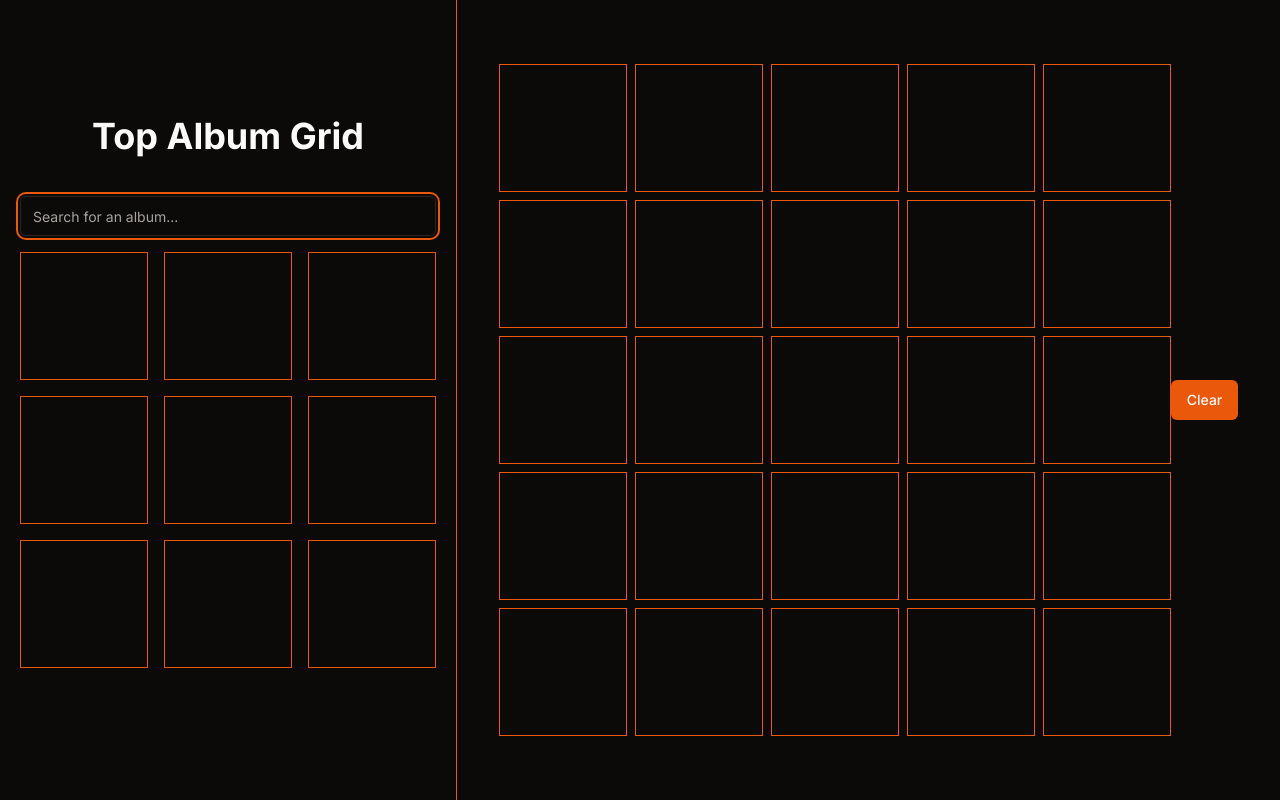
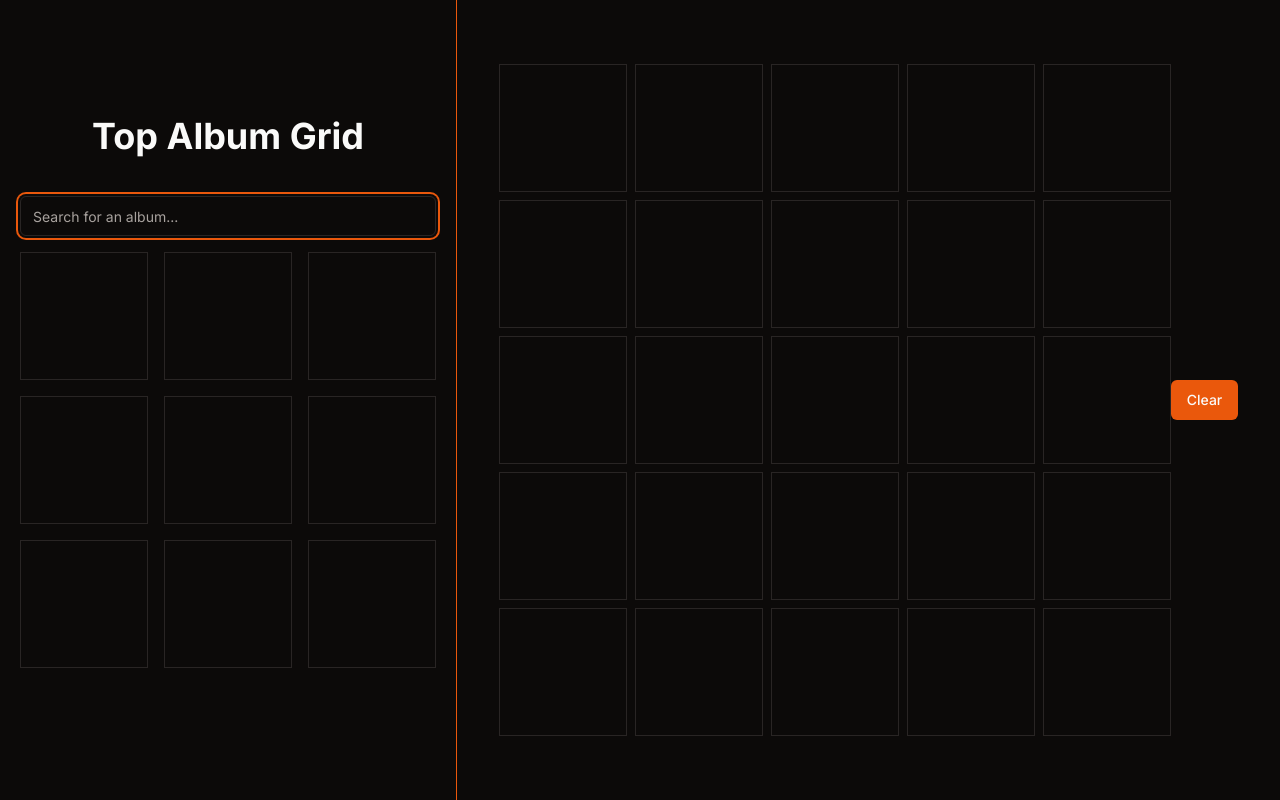
Before and after one commit to lukemcdowell/musaic, a Next.js app: page / in a window 1280 px wide. Built offline with nearby package versions, Linux system fonts and the light colour scheme.

Commit message:
enabling dropping into empty squares

```diff
--- a/src/components/resultAlbum.tsx
+++ b/src/components/resultAlbum.tsx
@@ -4,11 +4,10 @@ import { useDrag } from 'react-dnd';
 
 interface ResultAlbumProps {
   album?: Album | null;
-  key?: number;
   onClick?: () => void;
 }
 
-function ResultAlbum({ album, key, onClick }: ResultAlbumProps) {
+function ResultAlbum({ album, onClick }: ResultAlbumProps) {
   const [{ isDragging }, drag] = useDrag(() => ({
     type: 'album',
     item: { album },
@@ -20,7 +19,6 @@ function ResultAlbum({ album, key, onClick }: ResultAlbumProps) {
   return album ? (
     <div
       ref={drag}
-      key={album.id}
       className={`border h-32 w-32  ${isDragging ? 'opacity-50' : ''}`}
       onClick={onClick}
     >
@@ -31,7 +29,7 @@ function ResultAlbum({ album, key, onClick }: ResultAlbumProps) {
       />
     </div>
   ) : (
-    <div key={key} className="border h-32 w-32 border-primary"></div>
+    <div className="border h-32 w-32"></div>
   );
 }
 
--- a/src/components/search.tsx
+++ b/src/components/search.tsx
@@ -14,7 +14,9 @@ interface SearchProps {
 
 function Search({ onImageClick }: SearchProps) {
   const [searchTerm, setSearchTerm] = useState<string>('');
-  const [results, setResults] = useState<Album[] | null>(null);
+  const [results, setResults] = useState<Array<Album | null>>(
+    Array(9).fill(null)
+  );
   const [error, setError] = useState<string | null>(null);
   const [loading, setLoading] = useState<boolean>(false);
 
@@ -42,7 +44,7 @@ function Search({ onImageClick }: SearchProps) {
 
   const clearSearch = () => {
     setSearchTerm('');
-    setResults(null);
+    setResults(Array(9).fill(null));
     setError(null);
   };
 
@@ -52,7 +54,7 @@ function Search({ onImageClick }: SearchProps) {
   );
 
   useEffect(() => {
-    setResults(null);
+    setResults(Array(9).fill(null));
     setLoading(true);
     if (searchTerm.trim() !== '') {
       debouncedSearch(searchTerm);
@@ -61,12 +63,13 @@ function Search({ onImageClick }: SearchProps) {
     }
   }, [searchTerm]);
 
-  const renderEmptyDivs = () =>
-    Array.from({ length: 9 }).map((_, index) => <ResultAlbum key={index} />);
-
   const renderAlbums = () =>
-    results?.map((album: Album) => (
-      <ResultAlbum album={album} onClick={() => onImageClick(album)} />
+    results?.map((album, index) => (
+      <ResultAlbum
+        album={album}
+        key={index}
+        onClick={album ? () => onImageClick(album) : undefined}
+      />
     ));
 
   const renderSkeletons = () =>
@@ -91,10 +94,7 @@ function Search({ onImageClick }: SearchProps) {
       {error && <p>{error}</p>}
 
       <div className="grid grid-cols-3 gap-4 h-full py-4">
-        {(results === null || results.length === 0) && !loading
-          ? renderEmptyDivs()
-          : renderAlbums()}
-        {loading && renderSkeletons()}
+        {loading ? renderSkeletons() : renderAlbums()}
       </div>
     </div>
   );
--- a/src/components/topAlbum.tsx
+++ b/src/components/topAlbum.tsx
@@ -4,35 +4,41 @@ import { useDrop } from 'react-dnd';
 
 interface TopAlbumProps {
   album?: Album | null;
-  key?: number;
   onDrop: (album: Album) => void;
 }
 
-function TopAlbum({ album, key, onDrop }: TopAlbumProps) {
-  const [{ isOver }, drop] = useDrop(() => ({
+function TopAlbum({ album, onDrop }: TopAlbumProps) {
+  const [{ canDrop, isOver }, drop] = useDrop(() => ({
     accept: 'album',
     drop: (item: { album: Album }) => {
       onDrop(item.album);
     },
     collect: (monitor) => ({
       isOver: monitor.isOver(),
+      canDrop: monitor.canDrop(),
     }),
   }));
 
+  const isActive = canDrop && isOver;
+
+  let albumStyle = 'border h-32 w-32 bg-transparent';
+  if (isActive) {
+    albumStyle = 'border h-32 w-32 bg-primary';
+  } else if (canDrop) {
+    albumStyle = 'border h-32 w-32 bg-secondary';
+  }
+
   return album ? (
-    <div
-      ref={drop}
-      key={album.id}
-      className={`border h-32 w-32 ${isOver ? 'bg-blue-200' : ''}`}
-    >
+    <div ref={drop} className={`${albumStyle}`}>
       <img
+        className={`${albumStyle} ${canDrop ? 'opacity-70' : ''}`}
         src={album.images[0]?.url}
         alt={album.name}
         title={`${album.name} - ${joinArtists(album.artists)}`}
       />
     </div>
   ) : (
-    <div key={key} className="border h-32 w-32 border-primary"></div>
+    <div ref={drop} className={`${albumStyle}`}></div>
   );
 }
 
```
